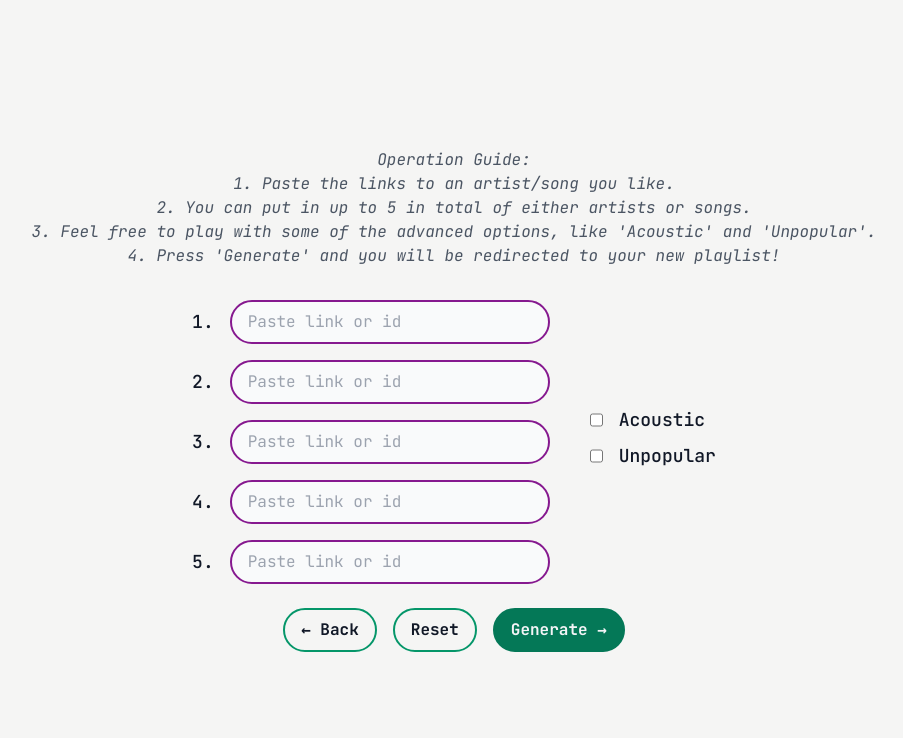
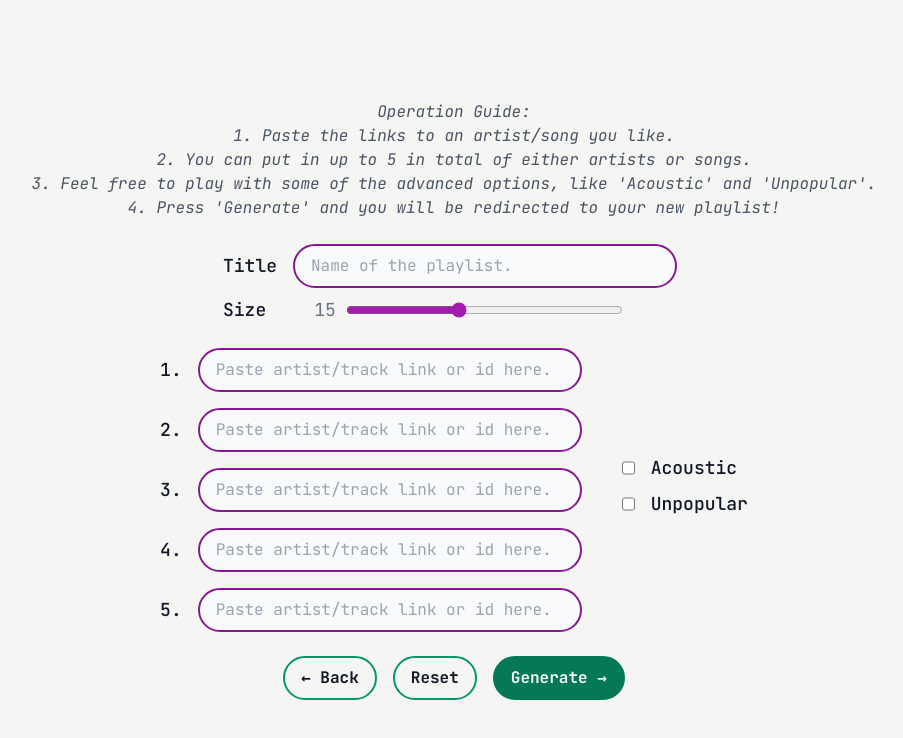
Before and after one commit to dhisonp/spolify, a Next.js app in the folder client/: page /generatePlaylist in a window 1280 px wide. Shown: the top 738 px of the page, without its empty margins (186-1089 px from the left). Built offline with nearby package versions, Linux system fonts and the light colour scheme.

Commit message:
form update

```diff
--- /dev/null
+++ b/client/components/InputField.tsx
@@ -0,0 +1,34 @@
+import React from "react";
+
+interface InputField {
+  label: string;
+  placeholder: string;
+  name: string;
+  value: string;
+  onChange: (event: React.ChangeEvent<HTMLInputElement>) => void;
+  className?: string;
+}
+
+const InputField: React.FC<InputField> = ({
+  label,
+  placeholder,
+  name,
+  value,
+  onChange,
+  className,
+}) => {
+  return (
+    <div className={`flex flex-row items-center ${className}`}>
+      <label className="text-lg font-medium mr-2">{label}</label>
+      <input
+        name={name}
+        value={value}
+        onChange={onChange}
+        placeholder={placeholder}
+        className="bg-gray-50 w-96 py-2 px-4 m-2 rounded-full border-2 border-fuchsia-800 focus:outline-none focus:bg-emerald-50 text-gray-700"
+      />
+    </div>
+  );
+};
+
+export default InputField;
--- a/client/pages/generatePlaylist.tsx
+++ b/client/pages/generatePlaylist.tsx
@@ -2,8 +2,10 @@ import Head from "next/head";
 import React, { ChangeEvent, useState } from "react";
 import Button from "@/components/Button";
 import { useRouter } from "next/router";
+import InputField from "@/components/InputField";
 
 interface FormValues {
+  title: string;
   uris: {
     uri1: string;
     uri2: string;
@@ -19,6 +21,7 @@ interface FormValues {
 const GeneratePlaylist = () => {
   const router = useRouter();
   const [formValues, setFormValues] = useState<FormValues>({
+    title: "",
     uris: {
       uri1: "",
       uri2: "",
@@ -28,17 +31,40 @@ const GeneratePlaylist = () => {
     },
     isAcoustic: false,
     isIndie: false,
-    size: 10,
+    size: 15,
   });
+
+  const handleChange = (event: React.ChangeEvent<HTMLInputElement>) => {
+    const { name, value, type, checked } = event.target;
+
+    if (name.startsWith("uri")) {
+      // If the name starts with "uris.", update the `uris` object
+      const uriName = name;
+      setFormValues((prevValues) => ({
+        ...prevValues,
+        uris: {
+          ...prevValues.uris,
+          [uriName]: value,
+        },
+      }));
+    } else if (name === "size") {
+      setFormValues((prevValues) => ({
+        ...prevValues,
+        size: parseInt(value),
+      }));
+    } else {
+      // Otherwise, update the other fields as before
+      setFormValues((prevValues) => ({
+        ...prevValues,
+        [name]: type === "checkbox" ? checked : value,
+      }));
+    }
+  };
 
   const handleSubmit = (e: React.FormEvent<HTMLFormElement>) => {
     e.preventDefault();
+    console.log(formValues);
     // Handle form submission here
-  };
-
-  const handleChange = (event: ChangeEvent<HTMLInputElement>) => {
-    const { name, value } = event.target;
-    setFormValues({ ...formValues, [name]: value });
   };
 
   const handleBack = () => {
@@ -73,51 +99,75 @@ const GeneratePlaylist = () => {
             className="flex flex-col justify-center items-center"
             onSubmit={handleSubmit}
           >
+            <div className="flex flex-col justify-center">
+              <InputField
+                placeholder="Name of the playlist."
+                label="Title"
+                className="mt-2"
+                name="title"
+                value={formValues.title}
+                onChange={handleChange}
+              />
+              <div className="items-center flex">
+                <label className="text-lg font-medium mr-12">Size</label>
+                <span className="text-gray-500 mr-4 text-lg w-4">{formValues.size}</span>
+                <input
+                  type="range"
+                  min="5"
+                  max="30"
+                  name="size"
+                  value={formValues.size}
+                  onChange={handleChange}
+                  className="cursor-pointer range accent-fuchsia-700 w-3/5"
+                />
+              </div>
+            </div>
             <div className="flex flex-row justify-center items-center">
               <div className="flex flex-col p-4">
-                <div className="flex flex-row items-center">
-                  <label className="text-lg font-medium mr-2">1. </label>
-                  <input
-                    placeholder="Paste link or id"
-                    className="bg-gray-50 w-80 py-2 px-4 m-2 rounded-full border-2 border-fuchsia-800 focus:outline-none focus:bg-emerald-50 text-gray-700"
+                <InputField
+                  placeholder="Paste artist/track link or id here."
+                  label="1. "
+                  name="uri1"
+                  value={formValues.uris.uri1}
+                  onChange={handleChange}
                 />
-                </div>
-                <div className="flex flex-row items-center">
-                  <label className="text-lg font-medium mr-2">2. </label>
-                  <input
-                    placeholder="Paste link or id"
-                    className="bg-gray-50 w-80 py-2 px-4 m-2 rounded-full border-2 border-fuchsia-800 focus:outline-none focus:bg-emerald-50 text-gray-700"
+                <InputField
+                  placeholder="Paste artist/track link or id here."
+                  label="2. "
+                  name="uri2"
+                  value={formValues.uris.uri2}
+                  onChange={handleChange}
                 />
-                </div>
-                <div className="flex flex-row items-center">
-                  <label className="text-lg font-medium mr-2">3. </label>
-                  <input
-                    placeholder="Paste link or id"
-                    className="bg-gray-50 w-80 py-2 px-4 m-2 rounded-full border-2 border-fuchsia-800 focus:outline-none focus:bg-emerald-50 text-gray-700"
+                <InputField
+                  placeholder="Paste artist/track link or id here."
+                  label="3. "
+                  name="uri3"
+                  value={formValues.uris.uri3}
+                  onChange={handleChange}
                 />
-                </div>
-                <div className="flex flex-row items-center">
-                  <label className="text-lg font-medium mr-2">4. </label>
-                  <input
-                    placeholder="Paste link or id"
-                    className="bg-gray-50 w-80 py-2 px-4 m-2 rounded-full border-2 border-fuchsia-800 focus:outline-none focus:bg-emerald-50 text-gray-700"
+                <InputField
+                  placeholder="Paste artist/track link or id here."
+                  label="4. "
+                  name="uri4"
+                  value={formValues.uris.uri4}
+                  onChange={handleChange}
                 />
-                </div>
-                <div className="flex flex-row items-center">
-                  <label className="text-lg font-medium mr-2">5. </label>
-                  <input
-                    placeholder="Paste link or id"
-                    className="bg-gray-50 w-80 py-2 px-4 m-2 rounded-full border-2 border-fuchsia-800 focus:outline-none focus:bg-emerald-50 text-gray-700"
+                <InputField
+                  placeholder="Paste artist/track link or id here."
+                  label="5. "
+                  name="uri5"
+                  value={formValues.uris.uri5}
+                  onChange={handleChange}
                 />
-                </div>
               </div>
               <div className="flex flex-col mx-4">
                 <div className="flex flex-row mb-2">
                   <input
                     className="mr-4"
                     type="checkbox"
-                    name="agree"
-                    value="true"
+                    name="isAcoustic"
+                    checked={formValues.isAcoustic}
+                    onChange={handleChange}
                   />
                   <label className="text-lg font-medium">Acoustic</label>
                 </div>
@@ -125,8 +175,9 @@ const GeneratePlaylist = () => {
                 <input
                     className="mr-4"
                     type="checkbox"
-                    name="agree"
-                    value="true"
+                    name="isIndie"
+                    checked={formValues.isIndie}
+                    onChange={handleChange}
                   />
                   <label className="text-lg font-medium">Unpopular</label>
                 </div>
--- a/client/pages/index.tsx
+++ b/client/pages/index.tsx
@@ -25,21 +25,21 @@ const Home: NextPage = () => {
       </Head>
 
       <main className="flex flex-col items-center justify-center min-h-screen bg-stone-100 py-2">
-        <h1 className="text-6xl font-bold">
+        <h1 className="text-4xl font-bold">
           Welcome to <a className="text-fuchsia-800">Spolify</a>
         </h1>
 
-        <p className="mt-3 text-2xl">Music under control.</p>
+        <p className="mt-3 text-xl">Music under control.</p>
 
         <div className="flex flex-wrap items-center justify-around max-w-4xl mt-6 sm:w-full">
           <a
             href="/dashboard"
-            className="p-6 mt-6 text-left border-fuchsia-800 border-2 w-96 rounded-xl text-fuchsia-800 focus:text-fuchsia-800
+            className="p-4 mt-4 text-left border-fuchsia-800 border-2 w-72 rounded-xl text-fuchsia-800 focus:text-fuchsia-800
                             hover:bg-fuchsia-800 transition duration-200 hover:text-gray-100"
           >
             <button>
-              <h3 className="text-2xl font-bold text-left">Login &rarr;</h3>
-              <p className="mt-4 text-xl">Login via Spotify.</p>
+              <h3 className="text-xl font-bold text-left">Login &rarr;</h3>
+              <p className="mt-4 text-lg">Login via Spotify.</p>
             </button>
           </a>
         </div>
```
Lines whose indentation alone changed are shown as unchanged.
